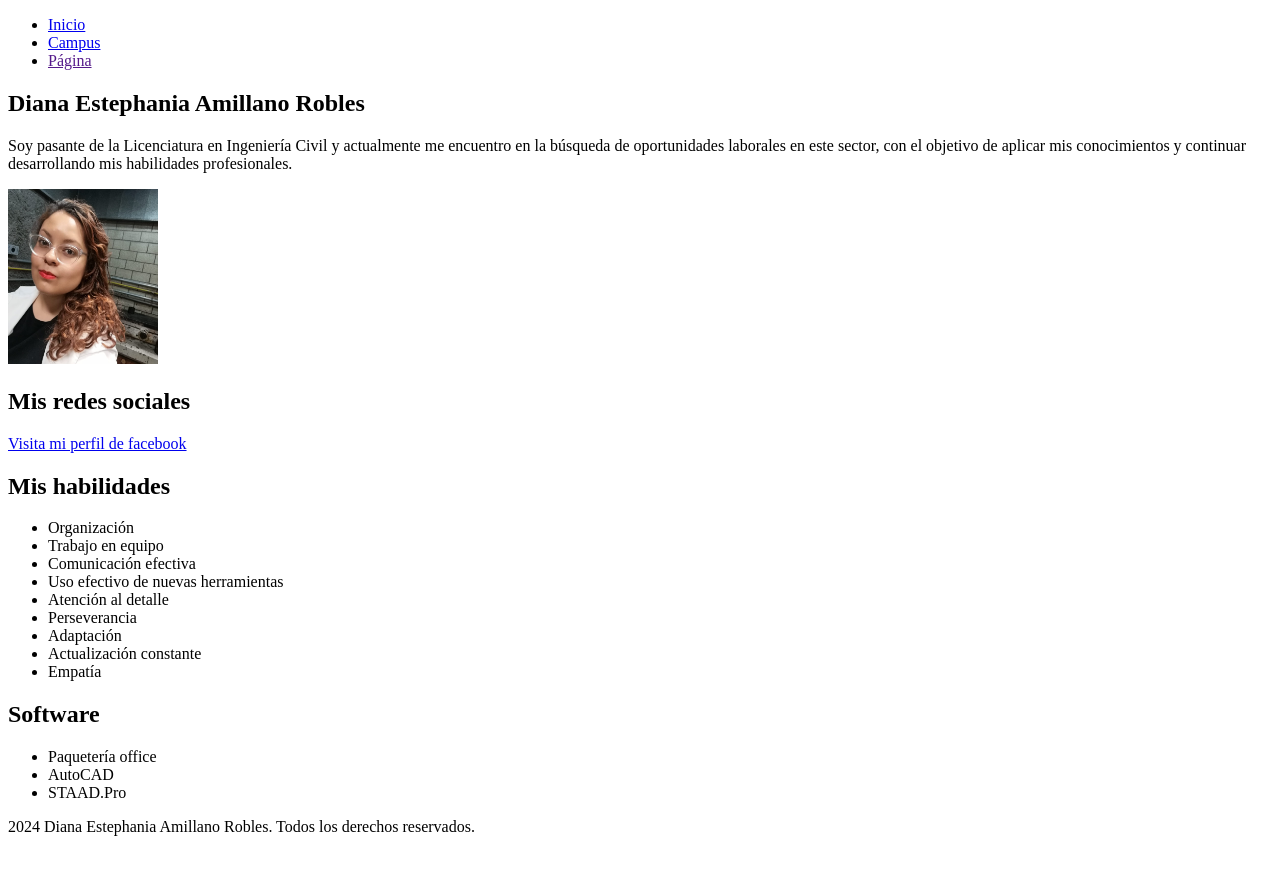
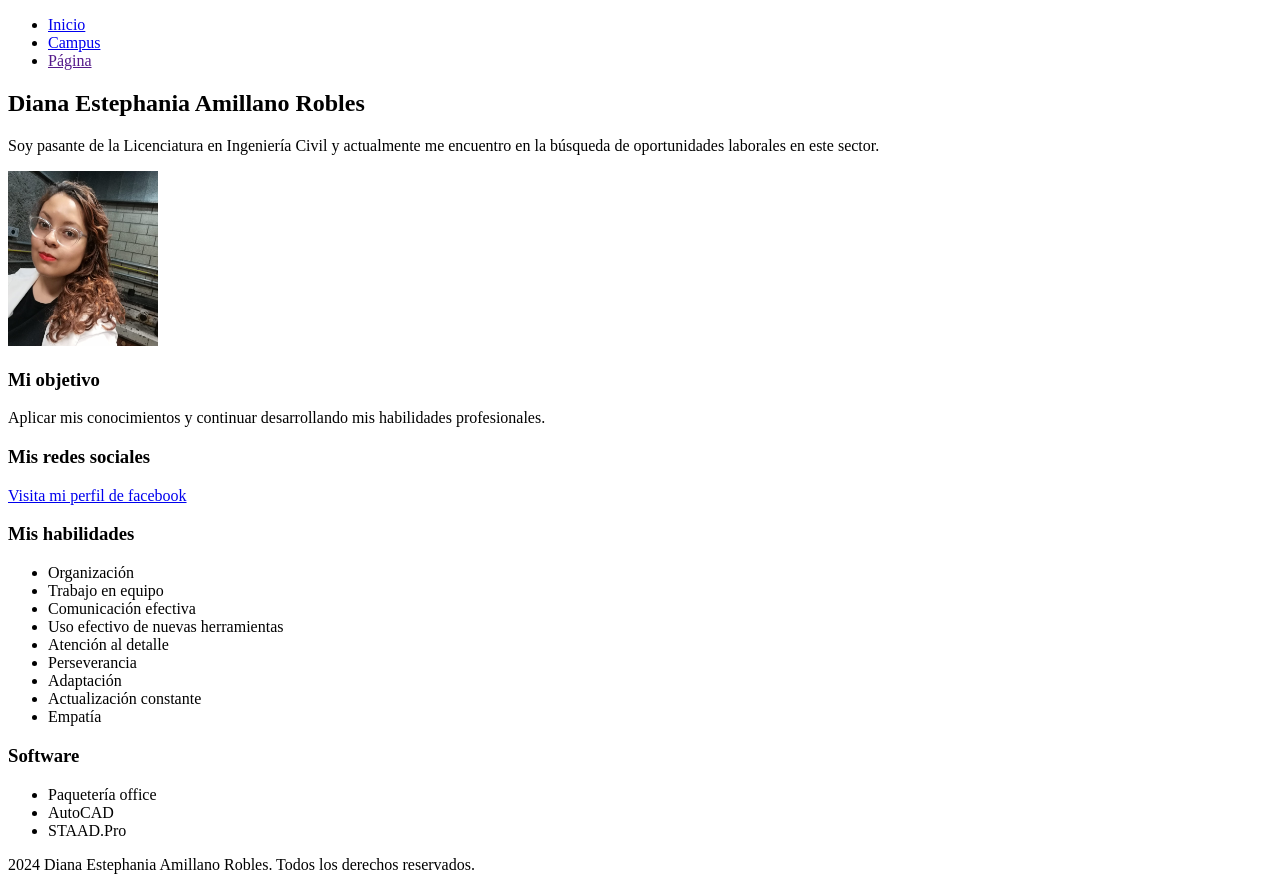
Before and after one commit to DiH30/CURRICULUM-VITAE, a plain HTML site: page index.html in a window 1280 px wide. Before the commit the page ends 852 px from the top, so only its background shows below. Drawn offline with Linux system fonts and the light colour scheme.

Commit message:
última modificación

```diff
--- a/index.html
+++ b/index.html
@@ -22,19 +22,23 @@
   <!--Seccion de inicio-->
   <section id="Inicio">
     <h1>Diana Estephania Amillano Robles</h1>
-    <p>Soy pasante de la Licenciatura en Ingeniería Civil y actualmente me encuentro en la búsqueda de oportunidades laborales en este sector, con el objetivo de aplicar mis conocimientos y continuar desarrollando mis habilidades profesionales.</p>
+    <p>Soy pasante de la Licenciatura en Ingeniería Civil y actualmente me encuentro en la búsqueda de oportunidades laborales en este sector.</p>
 
 <img src="./FOTOGRAFÍA.jpeg" width="150px" height="175px">
 </section>
-
+<!--Seccion Mi objetivo-->
+<section id="Mi objetivo">
+    <h3>Mi objetivo</h3>
+    <p>Aplicar mis conocimientos y continuar desarrollando mis habilidades profesionales.</p>
+</section>
 
 <!--Seccion sobre mi-->
 <seccion id="Sobre-mi">
-<h2>Mis redes sociales</h2>
+<h3>Mis redes sociales</h3>
 <a href="https://www.facebook.com/diana.robles.3557/?locale=es_LA" target="_blank">Visita mi perfil de facebook</a>
 
 <section id="Sobre-mi--habilidades">
-    <h2>Mis habilidades</h2>
+    <h3>Mis habilidades</h3>
     <ul>
         <li>Organización</li>
         <li>Trabajo en equipo</li>
@@ -49,7 +53,7 @@
 
 </section>
 <section id="Software">
-    <h2>Software</h2>
+    <h3>Software</h3>
     <ul>
         <li>Paquetería office</li>
         <li>AutoCAD</li>
```
